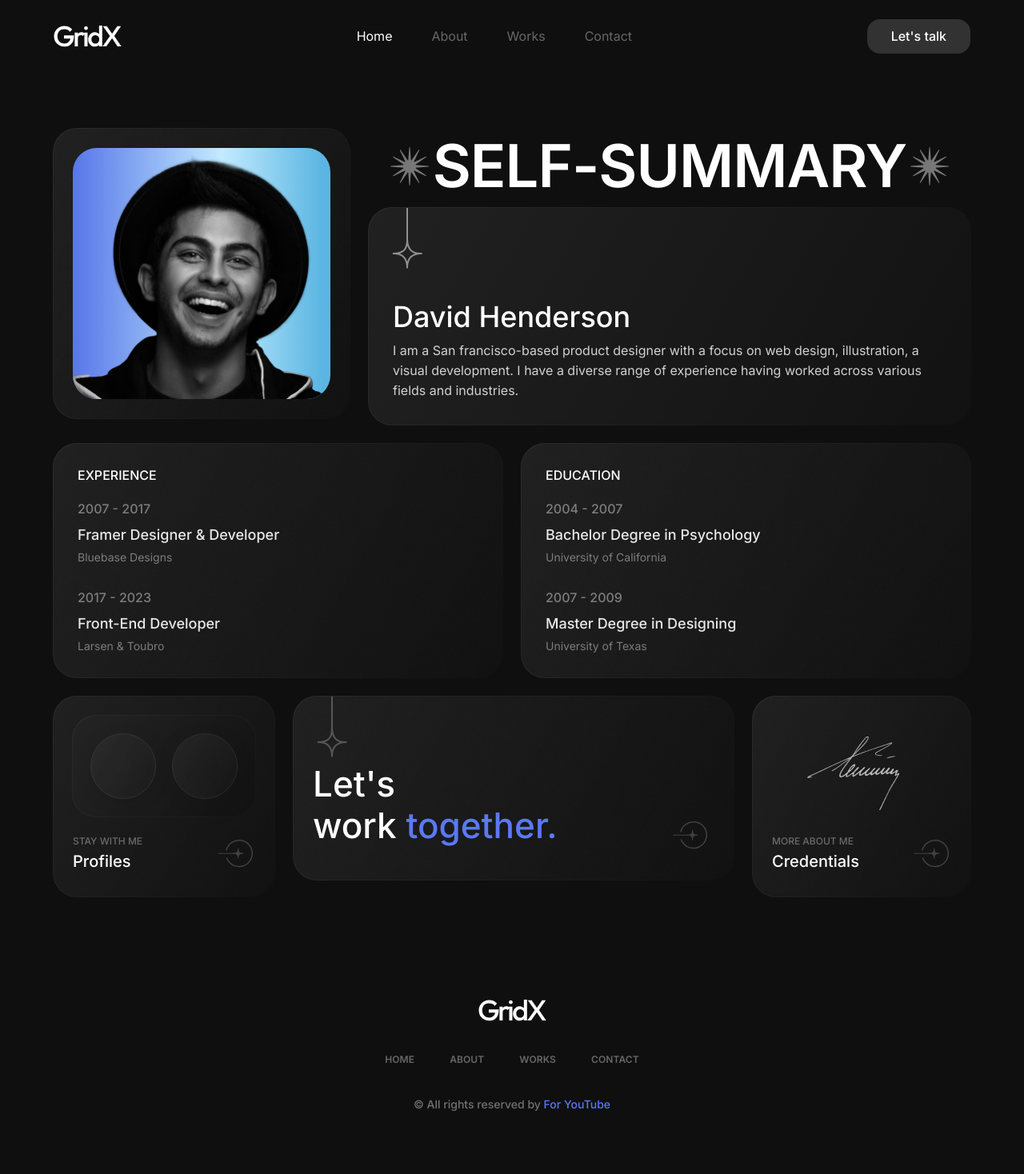
After one commit to otajonbozorboyev/My-Portfolios, a Django app: page /about/ in a window 1280 px wide. The commit adds this page. Shown: the whole page at 80% size. Run offline with Django 5.2, Linux system fonts and the light colour scheme; data that the repository does not hold is empty; some libraries are stand-ins or nearby versions.

Commit message:
the second commit

```diff
--- /dev/null
+++ b/portfolio/urls.py
@@ -0,0 +1,8 @@
+from django.urls import path
+from .views import *
+
+
+urlpatterns = [
+    path('', index),
+    path('about/', AboutView.as_view(), name='about'),
+]
--- a/portfolio/views.py
+++ b/portfolio/views.py
@@ -1,3 +1,18 @@
 from django.shortcuts import render
+from django.views.generic import TemplateView
+from portfolio.models import AboutMe, Education, Experience
 
-# Create your views here.
+
+def index(request):
+    return render(request, 'index.html')
+
+
+class AboutView(TemplateView):
+    template_name = 'about.html'
+
+    def get_context_data(self, **kwargs):
+        context = super().get_context_data(**kwargs)
+        context['about_me'] = AboutMe.objects.select_related('user').first()
+        context['experiences'] = Experience.objects.filter(about_me=context['about_me'])
+        context['education'] = Education.objects.filter(about_me=context['about_me'])
+        return context
--- a/portfolios/urls.py
+++ b/portfolios/urls.py
@@ -1,10 +1,12 @@
 from django.contrib import admin
 from django.urls import path, include
+
 from portfolios import settings
 from django.conf.urls.static import static
 
 urlpatterns = [
     path('admin/', admin.site.urls),
+    path('', include('portfolio.urls'))
 ]
 if settings.DEBUG:
     urlpatterns += static(settings.MEDIA_URL, document_root=settings.MEDIA_ROOT)
--- /dev/null
+++ b/templates/about.html
@@ -0,0 +1,141 @@
+{% extends 'base.html' %}
+{% load static %}
+{% block title %}
+<title>Men haqimda</title>
+{% endblock %}
+
+{% block content %}
+<!-- About -->
+<section class="about-area">
+    <div class="container">
+        <div class="d-flex about-me-wrap align-items-start gap-24">
+            <div data-aos="zoom-in">
+                <div class="about-image-box shadow-box">
+                    <img src="{% static '/images/bg1.png' %}" alt="BG" class="bg-img">
+                    <div class="image-inner">
+                        <img src="{% static '/images/me2.png' %}" alt="About Me">
+                    </div>
+                </div>
+            </div>
+
+            <div class="about-details" data-aos="zoom-in">
+                <h1 class="section-heading" data-aos="fade-up"><img src="assets/images/star-2.png" alt="Star">
+                    Self-summary <img src="assets/images/star-2.png" alt="Star"></h1>
+                <div class="about-details-inner shadow-box">
+                    <img src="assets/images/icon2.png" alt="Star">
+                    <h1>David Henderson</h1>
+                    <p>I am a San francisco-based product designer with a focus on web design, illustration, a visual
+                        development. I have a diverse range of experience having worked across various fields and
+                        industries.</p>
+                </div>
+
+            </div>
+        </div>
+
+        <div class="row mt-24">
+            <div class="col-md-6" data-aos="zoom-in">
+                <div class="about-edc-exp about-experience shadow-box">
+                    <img src="assets/images/bg1.png" alt="BG" class="bg-img">
+                    <h3>EXPERIENCE</h3>
+
+                    <ul>
+                        <li>
+                            <p class="date">2007 - 2017</p>
+                            <h2>Framer Designer & Developer</h2>
+                            <p class="type">Bluebase Designs</p>
+                        </li>
+                        <li>
+                            <p class="date">2017 - 2023</p>
+                            <h2>Front-End Developer</h2>
+                            <p class="type">Larsen & Toubro</p>
+                        </li>
+                    </ul>
+                </div>
+            </div>
+            <div class="col-md-6" data-aos="zoom-in">
+                <div class="about-edc-exp about-education shadow-box">
+                    <img src="assets/images/bg1.png" alt="BG" class="bg-img">
+                    <h3>EDUCATION</h3>
+
+                    <ul>
+                        <li>
+                            <p class="date">2004 - 2007</p>
+                            <h2>Bachelor Degree in Psychology</h2>
+                            <p class="type">University of California</p>
+                        </li>
+                        <li>
+                            <p class="date">2007 - 2009</p>
+                            <h2>Master Degree in Designing</h2>
+                            <p class="type">University of Texas</p>
+                        </li>
+                    </ul>
+                </div>
+            </div>
+        </div>
+
+        <div class="row mt-24">
+            <div class="col-md-12">
+                <div class="d-flex profile-contact-credentials-wrap gap-24">
+
+                    <div data-aos="zoom-in">
+                        <div class="about-profile-box info-box shadow-box h-full">
+                            <img src="assets/images/bg1.png" alt="BG" class="bg-img">
+                            <div class="inner-profile-icons shadow-box">
+                                <a href="#">
+                                    <i class="iconoir-dribbble"></i>
+                                </a>
+                                <a href="#">
+                                    <i class="iconoir-twitter"></i>
+                                </a>
+                            </div>
+                            <div class="d-flex align-items-center justify-content-between">
+                                <div class="infos">
+                                    <h4>Stay with me</h4>
+                                    <h1>Profiles</h1>
+                                </div>
+
+                                <a href="contact.html" class="about-btn">
+                                    <img src="assets/images/icon.svg" alt="Button">
+                                </a>
+
+                            </div>
+                        </div>
+                    </div>
+
+                    <div data-aos="zoom-in" class="flex-1">
+                        <div class="about-contact-box info-box shadow-box">
+                            <a class="overlay-link" href="contact.html"></a>
+                            <img src="assets/images/bg1.png" alt="BG" class="bg-img">
+                            <img src="assets/images/icon2.png" alt="Icon" class="star-icon">
+                            <h1>Let's <br>work <span>together.</span></h1>
+                            <a href="contact.html" class="about-btn">
+                                <img src="assets/images/icon.svg" alt="Button">
+                            </a>
+                        </div>
+                    </div>
+
+                    <div data-aos="zoom-in" class="h-full">
+                        <div class="about-crenditials-box info-box shadow-box">
+                            <a class="overlay-link" href="credentials.html"></a>
+                            <img src="assets/images/bg1.png" alt="BG" class="bg-img">
+                            <img src="assets/images/sign.png" alt="Sign">
+                            <div class="d-flex align-items-center justify-content-between">
+                                <div class="infos">
+                                    <h4>more about me</h4>
+                                    <h1>Credentials</h1>
+                                </div>
+
+                                <a href="credentials.html" class="about-btn">
+                                    <img src="assets/images/icon.svg" alt="Button">
+                                </a>
+
+                            </div>
+                        </div>
+                    </div>
+
+                </div>
+            </div>
+        </div>
+    </div>
+</section>
+{% endblock %}
--- a/templates/base.html
+++ b/templates/base.html
@@ -22,8 +22,9 @@
 </head>
 <body>
     <main class="main-homepage">
-
+        {% include 'include/header.html' %}
         {% block content %}{% endblock %}
+        {% include 'include/footer.html' %}
 
     </main>
 
--- a/templates/include/footer.html
+++ b/templates/include/footer.html
@@ -1,11 +1,19 @@
-<!DOCTYPE html>
-<html lang="en">
-<head>
-    <meta charset="UTF-8">
-    <meta name="viewport" content="width=device-width, initial-scale=1.0">
-    <title>Document</title>
-</head>
-<body>
-
-</body>
-</html>
+        <!-- Footer -->
+        <footer class="footer-area">
+            <div class="container">
+                <div class="footer-content text-center">
+                    <a href="index.html" class="logo">
+                        <img src="assets/images/logo.svg" alt="Logo">
+                    </a>
+                    <ul class="footer-menu">
+                        <li><a href="index.html">Home</a></li>
+                        <li><a href="about.html">About</a></li>
+                        <li><a href="works.html">Works</a></li>
+                        <li><a href="contact.html">Contact</a></li>
+                    </ul>
+                    <p class="copyright">
+                        &copy; All rights reserved by <span>For YouTube</span>
+                    </p>
+                </div>
+            </div>
+        </footer>
--- /dev/null
+++ b/templates/include/header.html
@@ -0,0 +1,28 @@
+        <!-- Header -->
+        <header class="header-area">
+            <div class="container">
+                <div class="gx-row d-flex align-items-center justify-content-between">
+                    <a href="index.html" class="logo">
+                        <img src="assets/images/logo.svg" alt="Logo">
+                    </a>
+
+                    <nav class="navbar">
+                        <ul class="menu">
+                            <li class="active"><a href="index.html">Home</a></li>
+                            <li><a href="{% url 'about' %}">About</a></li>
+                            <li><a href="works.html">Works</a></li>
+                            <li><a href="contact.html">Contact</a></li>
+                        </ul>
+                        <a href="contact.html" class="theme-btn">Let's talk</a>
+                    </nav>
+
+                    <a href="contact.html" class="theme-btn">Let's talk</a>
+
+                    <div class="show-menu">
+                        <span></span>
+                        <span></span>
+                        <span></span>
+                    </div>
+                </div>
+            </div>
+        </header>
--- a/templates/index.html
+++ b/templates/index.html
@@ -14,14 +14,14 @@
                             <a class="overlay-link" href="about.html"></a>
                             <img src="assets/images/bg1.png" alt="BG" class="bg-img">
                             <div class="img-box">
-                                <img src="assets/images/me.png" alt="About Me">
+                                <img src="{% static '/images/me.png' %}" alt="About Me">
                             </div>
                             <div class="infos">
                                 <h4>A WEB DESIGNER</h4>
                                 <h1>David Henderson.</h1>
                                 <p>I am a Web Designer based in san francisco.</p>
                                 <a href="#" class="about-btn">
-                                    <img src="assets/images/icon.svg" alt="Button">
+                                    <img src="{% static '/images/icon.svg' %}" alt="Button">
                                 </a>
                             </div>
                         </div>
```
Also changed, not shown: templates/include/navbar.html (deleted, +0 -11 lines).
